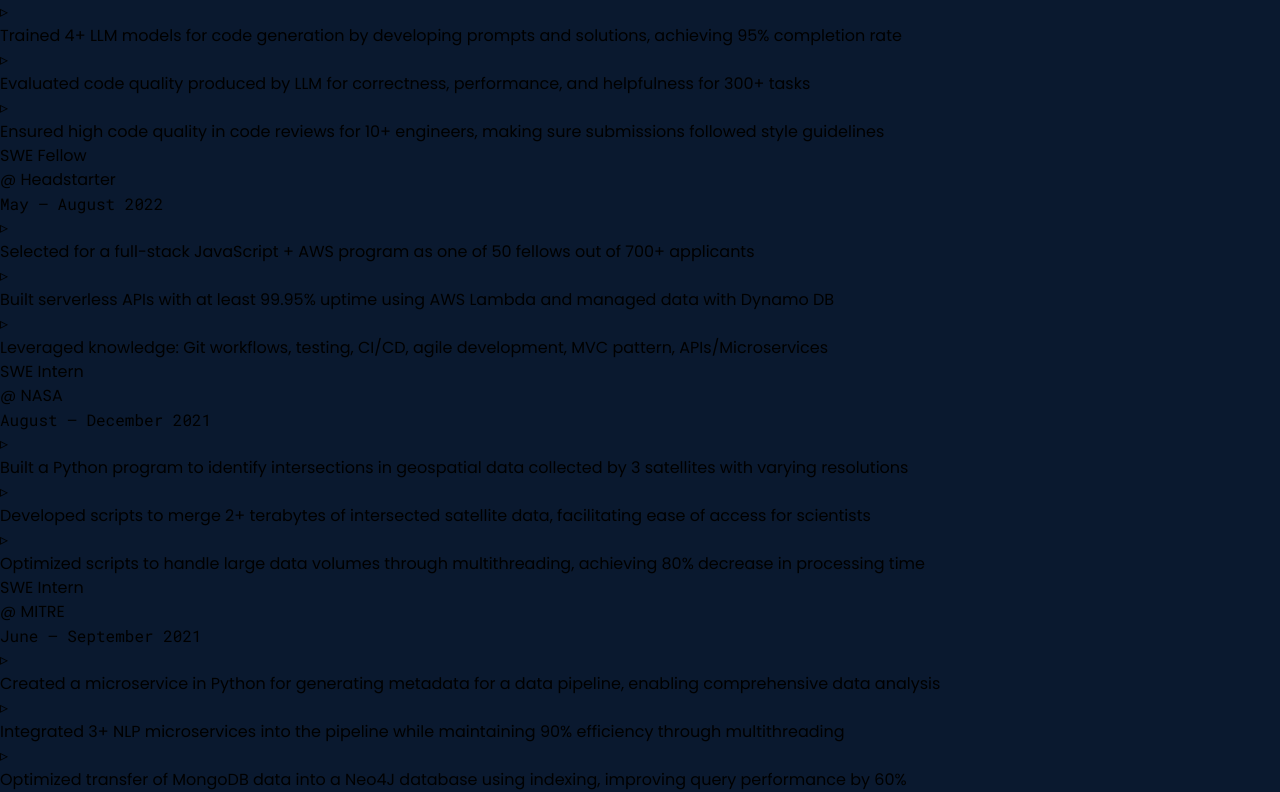
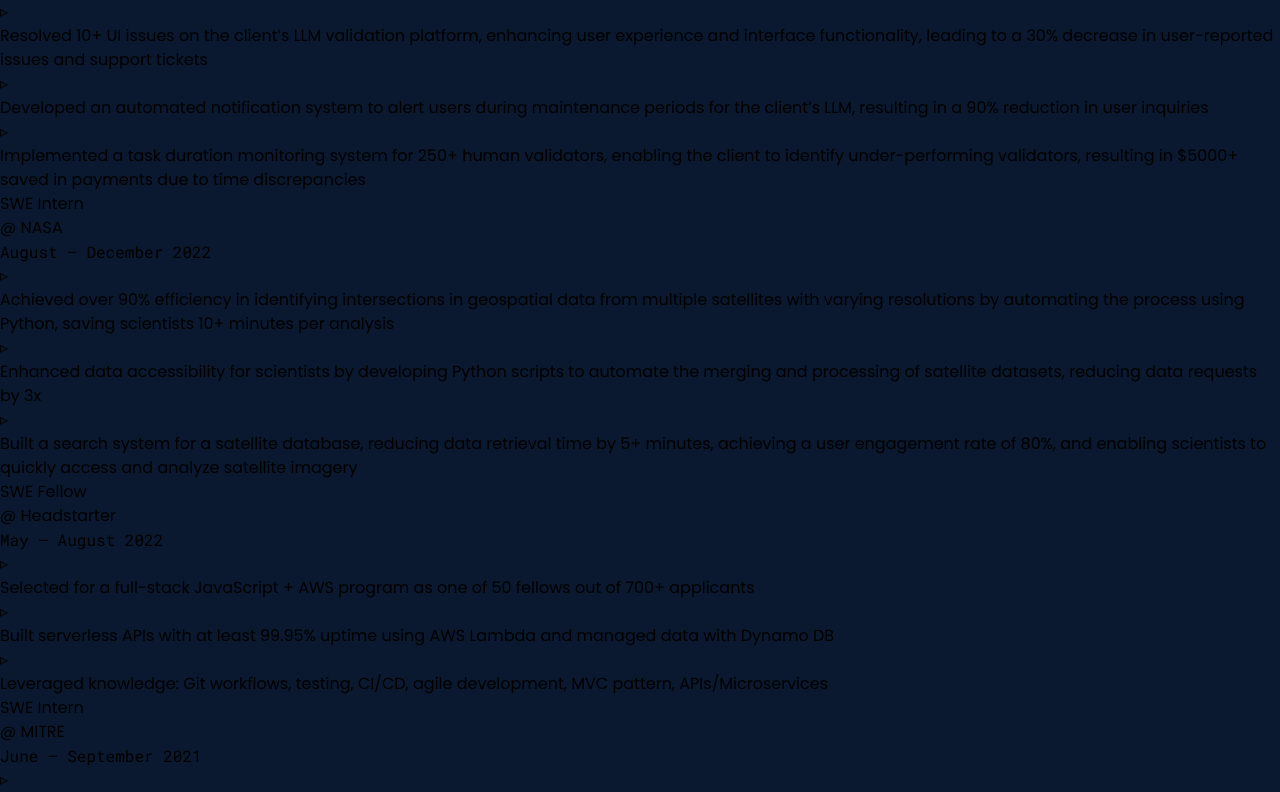
Before and after one commit to JabirC/Portfolio, a React (Vite) app: page / in a window 1280 px wide. Shown: the part 928-1720 px from the top of the page. Built offline with nearby package versions, Linux system fonts and the light colour scheme.

Commit message:
Updated Expereince section

```diff
--- a/src/components/Experience.jsx
+++ b/src/components/Experience.jsx
@@ -24,17 +24,17 @@
                             </button>
                         </li>
                         <li>
+                            <button onClick={()=>setCompany('NASA')} className="flex sm:flex-row flex-col items-center sm:justify-start justify-center text-left md:w-36 w-24 h-10 hover:bg-[#112240] hover:text-[#64ffda]">
+                                <div className={`sm:w-0.5 sm:h-full  bg-[#1d2c45] ${company === "NASA"? "bg-[#64ffda]":""}`}> </div>
+                                <div className={`sm:pl-4 sm:pb-0 pt-2 sm:pt-0 ${company === "NASA"? "text-[#64ffda]":""}`}>NASA</div>
+                                <div className={`sm:hidden w-full h-0.5  bg-[#1d2c45] mt-3 ${company === "NASA"? "bg-[#64ffda]":""}`}> </div>
+                            </button>
+                        </li>
+                        <li>
                             <button onClick={()=>setCompany('Headstarter')} className="flex sm:flex-row flex-col items-center sm:justify-start justify-center text-left w-36 h-10 hover:bg-[#112240] hover:text-[#64ffda]">
                                 <div className={`sm:w-0.5 sm:h-full  bg-[#1d2c45] ${company === "Headstarter"? "bg-[#64ffda]":""}`}> </div>
                                 <div className={`sm:pl-4 sm:pb-0 pt-2 sm:pt-0 ${company === "Headstarter"? "text-[#64ffda]":""}`}>Headstarter</div>
                                 <div className={`sm:hidden w-full h-0.5  bg-[#1d2c45] mt-3 ${company === "Headstarter"? "bg-[#64ffda]":""}`}> </div>
-                            </button>
-                        </li>
-                        <li>
-                            <button onClick={()=>setCompany('NASA')} className="flex sm:flex-row flex-col items-center sm:justify-start justify-center text-left md:w-36 w-24 h-10 hover:bg-[#112240] hover:text-[#64ffda]">
-                                <div className={`sm:w-0.5 sm:h-full  bg-[#1d2c45] ${company === "NASA"? "bg-[#64ffda]":""}`}> </div>
-                                <div className={`sm:pl-4 sm:pb-0 pt-2 sm:pt-0 ${company === "NASA"? "text-[#64ffda]":""}`}>NASA</div>
-                                <div className={`sm:hidden w-full h-0.5  bg-[#1d2c45] mt-3 ${company === "NASA"? "bg-[#64ffda]":""}`}> </div>
                             </button>
                         </li>
                         <li>
@@ -54,15 +54,36 @@
                         <ul className="space-y-4 poppins-custom">
                             <li className=" flex flex-row space-x-4">
                                 <div className="text-md text-[#64ffda]">▹</div>
-                                <div>Trained 4+ LLM models for code generation by developing prompts and solutions, achieving 95% completion rate</div>
+                                <div>Resolved 10+ UI issues on the client’s LLM validation platform, enhancing user experience and interface functionality, leading to a 30% decrease in user-reported issues and support tickets</div>
                             </li>
                             <li className=" flex flex-row space-x-4">
                                 <div className="text-md text-[#64ffda]">▹</div>
-                                <div>Evaluated code quality produced by LLM for correctness, performance, and helpfulness for 300+ tasks</div>
+                                <div>Developed an automated notification system to alert users during maintenance periods for the client’s LLM, resulting in a 90% reduction in user inquiries</div>
                             </li>
                             <li className=" flex flex-row space-x-4">
                                 <div className="text-md text-[#64ffda]">▹</div>
-                                <div>Ensured high code quality in code reviews for 10+ engineers, making sure submissions followed style guidelines</div>
+                                <div>Implemented a task duration monitoring system for 250+ human validators, enabling the client to identify under-performing validators, resulting in $5000+ saved in payments due to time discrepancies</div>
+                            </li>
+                        </ul>
+                    </div>
+                </div>
+
+                <div className={`pt-14 mt-1 text-lg text-[#bed2fc] md:pl-4 sm:pr-0 pr-6 ${company === "NASA"? "":"hidden"}`}>
+                    <div className="flex flex-row poppins-custom">SWE Intern <div className="text-[#64ffda] pl-2">@ NASA</div></div>
+                    <div className="text-xs tracking-widest text-[#8892b0] pt-2"> August — December 2022</div>
+                    <div className="pt-6 text-[#8892b0] text-sm">
+                        <ul className="space-y-4 poppins-custom">
+                            <li className=" flex flex-row space-x-4">
+                                <div className="text-md text-[#64ffda]">▹</div>
+                                <div>Achieved over 90% efficiency in identifying intersections in geospatial data from multiple satellites with varying resolutions by automating the process using Python, saving scientists 10+ minutes per analysis</div>
+                            </li>
+                            <li className=" flex flex-row space-x-4">
+                                <div className="text-md text-[#64ffda]">▹</div>
+                                <div>Enhanced data accessibility for scientists by developing Python scripts to automate the merging and processing of satellite datasets, reducing data requests by 3x</div>
+                            </li>
+                            <li className=" flex flex-row space-x-4">
+                                <div className="text-md text-[#64ffda]">▹</div>
+                                <div>Built a search system for a satellite database, reducing data retrieval time by 5+ minutes, achieving a user engagement rate of 80%, and enabling scientists to quickly access and analyze satellite imagery</div>
                             </li>
                         </ul>
                     </div>
@@ -90,28 +111,6 @@
                 </div>
 
 
-                <div className={`pt-14 mt-1 text-lg text-[#bed2fc] md:pl-4 sm:pr-0 pr-6 ${company === "NASA"? "":"hidden"}`}>
-                    <div className="flex flex-row poppins-custom">SWE Intern <div className="text-[#64ffda] pl-2">@ NASA</div></div>
-                    <div className="text-xs tracking-widest text-[#8892b0] pt-2"> August — December 2021</div>
-                    <div className="pt-6 text-[#8892b0] text-sm">
-                        <ul className="space-y-4 poppins-custom">
-                            <li className=" flex flex-row space-x-4">
-                                <div className="text-md text-[#64ffda]">▹</div>
-                                <div>Built a Python program to identify intersections in geospatial data collected by 3 satellites with varying resolutions</div>
-                            </li>
-                            <li className=" flex flex-row space-x-4">
-                                <div className="text-md text-[#64ffda]">▹</div>
-                                <div>Developed scripts to merge 2+ terabytes of intersected satellite data, facilitating ease of access for scientists</div>
-                            </li>
-                            <li className=" flex flex-row space-x-4">
-                                <div className="text-md text-[#64ffda]">▹</div>
-                                <div>Optimized scripts to handle large data volumes through multithreading, achieving 80% decrease in processing time</div>
-                            </li>
-                        </ul>
-                    </div>
-                </div>
-
-
                 <div className={`pt-14 mt-1 text-lg text-[#bed2fc] md:pl-4 sm:pr-0 pr-6 ${company === "MITRE"? "":"hidden"}`}>
                     <div className="flex flex-row poppins-custom">SWE Intern <div className="text-[#64ffda] pl-2">@ MITRE</div></div>
                     <div className="text-xs tracking-widest text-[#8892b0] pt-2"> June — September 2021</div>
@@ -119,15 +118,15 @@
                         <ul className="space-y-4 poppins-custom">
                             <li className=" flex flex-row space-x-4">
                                 <div className="text-md text-[#64ffda]">▹</div>
-                                <div>Created a microservice in Python for generating metadata for a data pipeline, enabling comprehensive data analysis</div>
+                                <div>Implemented an analytical system in Python to measure 3+ key metrics of a social media data pipeline, contributing to a 20% increase in hate speech detection accuracy</div>
                             </li>
                             <li className=" flex flex-row space-x-4">
                                 <div className="text-md text-[#64ffda]">▹</div>
-                                <div>Integrated 3+ NLP microservices into the pipeline while maintaining 90% efficiency through multithreading</div>
+                                <div>Integrated 4+ NLP microservices into the pipeline to improve hate speech discovery, while maintaining a time efficiency loss of under 10% through the utilization of multi-threading</div>
                             </li>
                             <li className=" flex flex-row space-x-4">
                                 <div className="text-md text-[#64ffda]">▹</div>
-                                <div>Optimized transfer of MongoDB data into a Neo4J database using indexing, improving query performance by 60%</div>
+                                <div>Developed data transfer software to facilitate the migration of document-based data into a graph database, enabling the community detection of 100,000+ social media users</div>
                             </li>
                         </ul>
                     </div>
```
